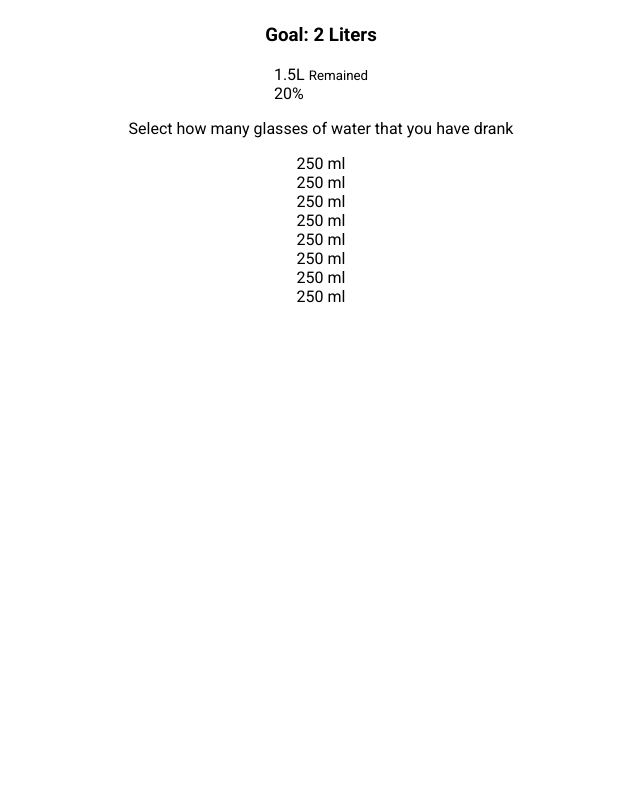
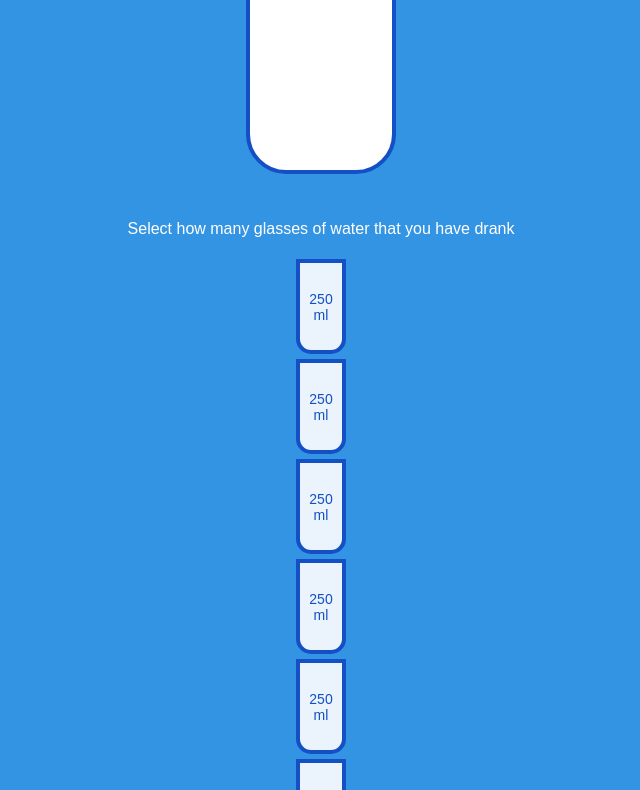
Before and after one commit to webdevotter/drink-water-app, a plain HTML site: page index.html in a window 1280 px wide. Shown: the part 285-1075 px from the top of the page, without its empty margins (319-959 px from the left). Before the commit the page ends 800 px from the top, so only its background shows below. Drawn offline with Linux system fonts and the light colour scheme.

Commit message:
small cups

```diff
--- a/style.css
+++ b/style.css
@@ -1,17 +1,55 @@
-@import url('https://fonts.googleapis.com/css2?family=Roboto:wght@400;700&display=swap');
+@import url('https://fonts.googleapis.com/css?family=Montserrat:400,600&display=swap');
 
+:root {
+    --border-color: #144fc6;
 
+}
 * {
     box-sizing: border-box;
 }
 
 body {
-    font-family: 'Roboto', sans-serif;
+    background-color: #3494e4;
+    color: #fff;
+    font-family: 'Monserrat', sans-serif;
     display: flex;
     flex-direction: column;
     align-items: center;
+    margin: 40px;
+}
+
+h1 {
+    margin: 10px 0 0;
+}
+
+h3 {
+    font-weight: 400;
+    margin: 10px 0;
+}
+
+.cup {
+    background-color: #fff;
+    border: 4px solid var(--border-color);
+    color: var(--border-color);
+    border-radius: 0 0 40px 40px;
+    height: 300px;
+    width: 150px;
+    margin: 30px 0;
+    display: flex;
+    flex-direction: column;
+    overflow: hidden;
+}
+
+.cup.small-cup {
+    height: 95px;
+    width: 50px;
+    border-radius: 0 0 15px 15px;
+    background-color: rgba(255, 255, 255, 0.9);
+    cursor: pointer;
+    font-size: 14px;
+    align-items: center;
     justify-content: center;
-    height: 100vh;
-    overflow: hidden;
-    margin: 0;
+    text-align: center;
+    margin: 5px;
+    transition: 0.3s ease;
 }
```
